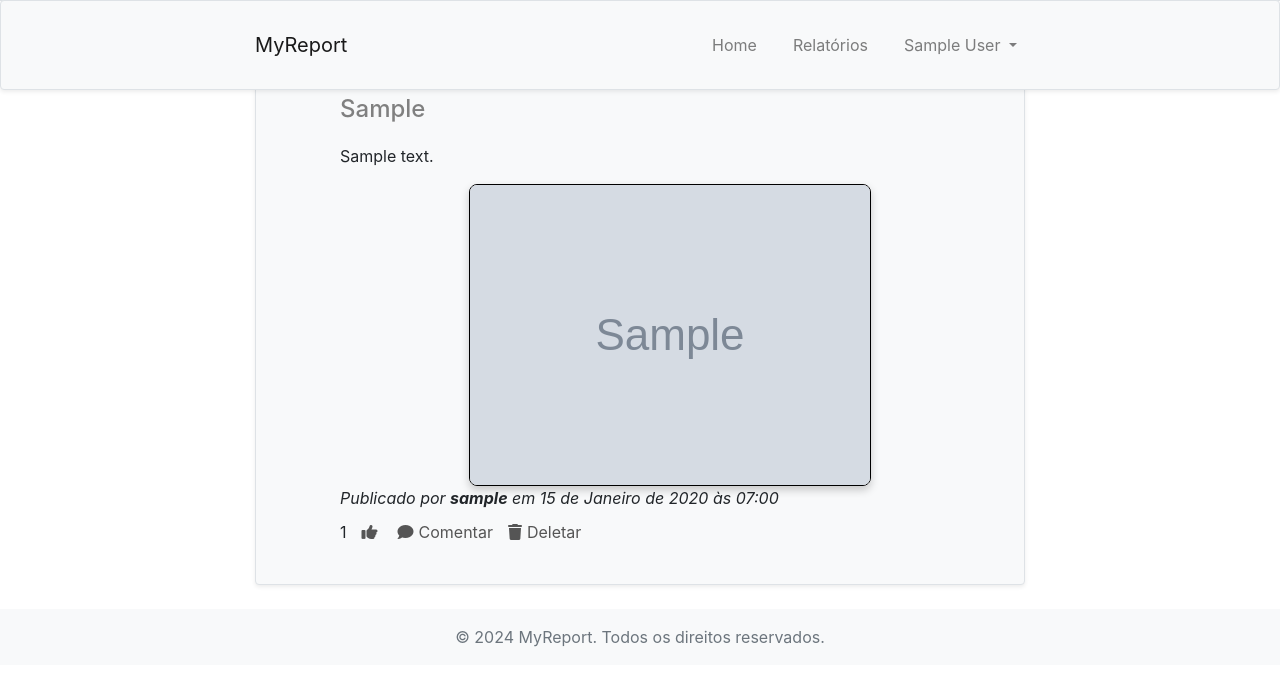
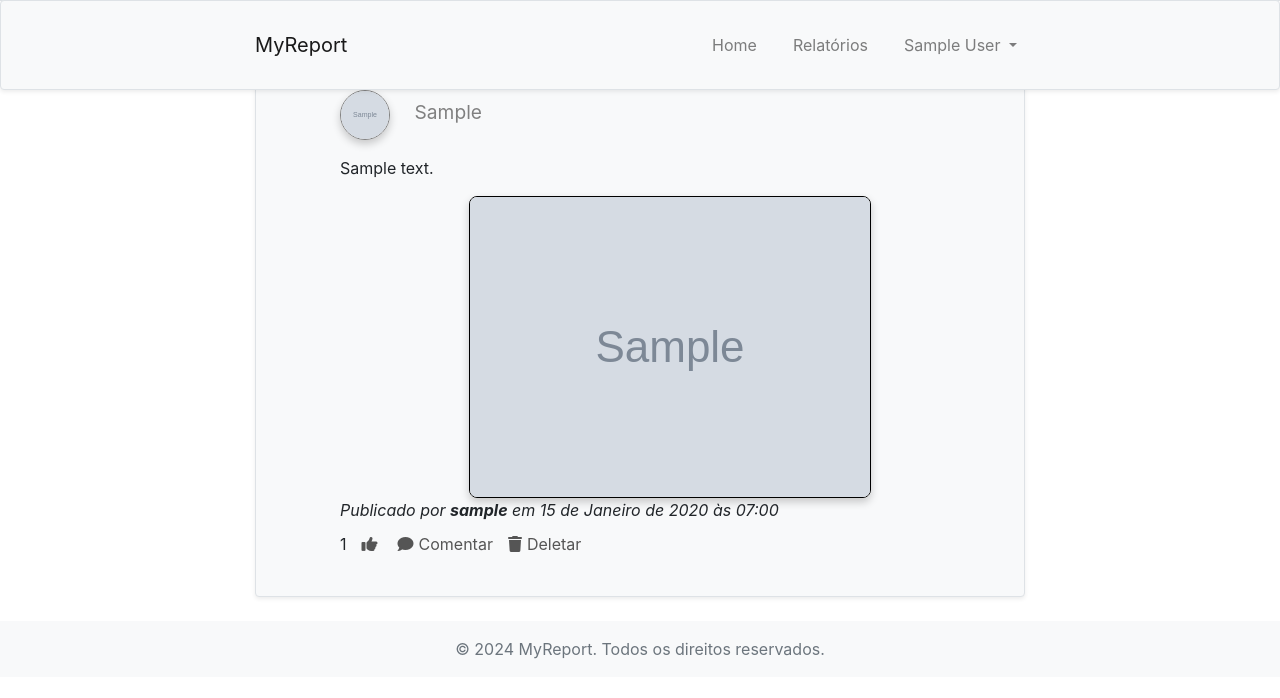
Before and after one commit to PeritoCriminal/NewReport, a Django app: page / in a window 1280 px wide. Shown: the top 698 px of the page. Run offline with Django 5.2, Linux system fonts and the light colour scheme; a user stored in the database is signed in; tables that the repository leaves empty hold one stand-in row (values such as "Sample post"); grey boxes marked "Sample" are stand-in pictures; some libraries are stand-ins or nearby versions.

Commit message:
ajustes, inclusão de imagem do usuário e exibição nas postagens

```diff
--- a/newreportapp/models/custom_user_model.py
+++ b/newreportapp/models/custom_user_model.py
@@ -2,6 +2,7 @@
 from django.contrib.auth.models import AbstractUser
 from django.db import models
 from django.core.exceptions import ValidationError
+from stdimage import StdImageField
 
 class CustomUserModel(AbstractUser):
     # Níveis de acesso
@@ -23,6 +24,16 @@ class CustomUserModel(AbstractUser):
 
     display_name = models.CharField(max_length=100, blank=True, null=True)  # Nome para exibição
     gender = models.CharField(max_length=1, choices=[('M', 'Male'), ('F', 'Female'), ('O', 'Other')], blank=True, null=True)  # Sexo
+
+    photo = StdImageField(
+        upload_to='user_photos/',
+        variations={
+            'large': (300, 300),
+            'thumbnail': (100, 100, True),
+        },
+        blank=True,
+        null=True,
+    )
 
     # Campo de amigos
     friends = models.ManyToManyField('self', symmetrical=True, blank=True, related_name="user_friends")
--- a/newreportapp/static/css/styles.css
+++ b/newreportapp/static/css/styles.css
@@ -3,6 +3,18 @@
     color: gray !important;
     margin-bottom: 20px !important;
     margin-top: 45px !important;
+}
+
+.titulo-post{
+    color: gray !important;
+    margin-bottom: 20px !important;
+    margin-top: 45px !important;
+    font-size: larger;
+    margin-left: 20px;
+}
+
+.post-header{
+    margin-top: 40px;
 }
 
 div.item-header-dark {
@@ -137,7 +149,7 @@ li {
     align-items: center;
 }
 
-.icon-like, .icon-comment, .icon-delete {
+.icon-like, .icon-comment, .icon-delete, .fas {
     color: #555;           /* Cor padrão dos ícones */
     text-decoration: none; /* Remove o sublinhado */
     font-size: 16px;       /* Tamanho dos ícones */
@@ -145,10 +157,38 @@ li {
     align-items: center;
 }
 
-.icon-like:hover, .icon-comment:hover, .icon-delete:hover {
+.icon-like:hover, .icon-comment:hover, .icon-delete:hover, .fas:hover {
     color: #007bff;        /* Cor de destaque ao passar o mouse */
 }
 
-.icon-like i, .icon-comment i, .icon-delete i {
+.icon-like i, .icon-comment i, .icon-delete i, .fas i {
     margin-right: 5px;     /* Espaço entre o ícone e o texto */
 }
+
+.user-thumbnail {
+    width: 50px;  /* Defina o tamanho desejado para o thumbnail */
+    height: 50px;
+    border-radius: 50%;  /* Para deixar a imagem circular */
+    object-fit: cover;  /* Para centralizar e cortar a imagem se necessário */
+    border: 1px solid gray;
+    box-shadow: 0px 4px 8px rgba(0, 0, 0, 0.2);
+}
+
+.user-large-thumbnail {
+    width: 200px;  /* Defina o tamanho desejado para o thumbnail */
+    height: 200px;
+    margin-left: 20px;
+    margin-top: 20px;
+    border-radius: 50%;  /* Para deixar a imagem circular */
+    object-fit: cover;  /* Para centralizar e cortar a imagem se necessário */
+    border: 1px solid gray;
+    box-shadow: 0px 4px 8px rgba(0, 0, 0, 0.2);
+}
+
+.user-photo{
+    width: 300px;  /* Defina o tamanho desejado para o thumbnail */
+    border-radius: 8px;  /* Para deixar a imagem circular */
+    object-fit: cover;  /* Para centralizar e cortar a imagem se necessário */
+    border: 1px solid gray;
+    box-shadow: 0px 4px 8px rgba(0, 0, 0, 0.2);
+}
--- a/newreportapp/static/js/scripts.js
+++ b/newreportapp/static/js/scripts.js
@@ -0,0 +1,19 @@
+//newreportapp/static/js/scripts.js
+
+function startVoiceRecognition(inputId) {
+    const recognition = new (window.SpeechRecognition || window.webkitSpeechRecognition)();
+    recognition.lang = 'pt-BR'; // Defina o idioma conforme necessário
+    recognition.interimResults = false;
+    recognition.maxAlternatives = 1;
+
+    recognition.start();
+
+    recognition.onresult = function(event) {
+        const transcript = event.results[0][0].transcript; // Captura o resultado
+        document.getElementById(inputId).value = transcript; // Atribui o texto ao campo
+    };
+
+    recognition.onerror = function(event) {
+        console.error('Error occurred in recognition: ' + event.error);
+    };
+}
--- a/newreportapp/templates/home.html
+++ b/newreportapp/templates/home.html
@@ -16,9 +16,14 @@
             <ul>
                 {% for post in posts %}
                     <li id="post-{{ post.id }}">
-                        {% if post.caption %}
-                            <h4 class="titulo-2">{{ post.caption }}</h4>
-                        {% endif %}
+                        <div class="post-header">
+                            {% if post.author.photo %}
+                                <img src="{{ post.author.photo.url }}" alt="Foto de {{ post.author }}" class="user-thumbnail">
+                            {% endif %}
+                            {% if post.caption %}
+                                <span class="titulo-post">{{ post.caption }}</span>
+                            {% endif %}
+                        </div>
                         <p>{{ post.content|linebreaks }}</p>
                         {% if post.image %}
                             <img src="{{ post.image.url }}" alt="Imagem do Post" class="imgpost">
--- a/newreportapp/views/user_register_views.py
+++ b/newreportapp/views/user_register_views.py
@@ -9,7 +9,7 @@ from newreportapp.views.decorators import administrator_required, login_forbidde
 def register_user(request):
     if request.method == 'POST':
         print('Médoto POST')
-        form = UserRegistrationForm(request.POST)
+        form = UserRegistrationForm(request.POST, request.FILES)
         if form.is_valid():
             print('formulário validado')
             user = form.save()
--- a/pendencias.txt
+++ b/pendencias.txt
@@ -1,4 +1,5 @@
 O que falta implementar
+Usuário poder alterar a imagem.
 segurança no cadatro, verificação de email,
 comentários em postagem,
 Imagem para o usuário,
```
Also changed, not shown: newreportapp/forms/user_registration_form.py (+9 -1 lines), newreportapp/templates/create_post.html (+13 -2 lines), newreportapp/templates/registration/register.html (+44 -2 lines), newreportapp/migrations/0011_customusermodel_photo_alter_postmodel_caption.py (added).
